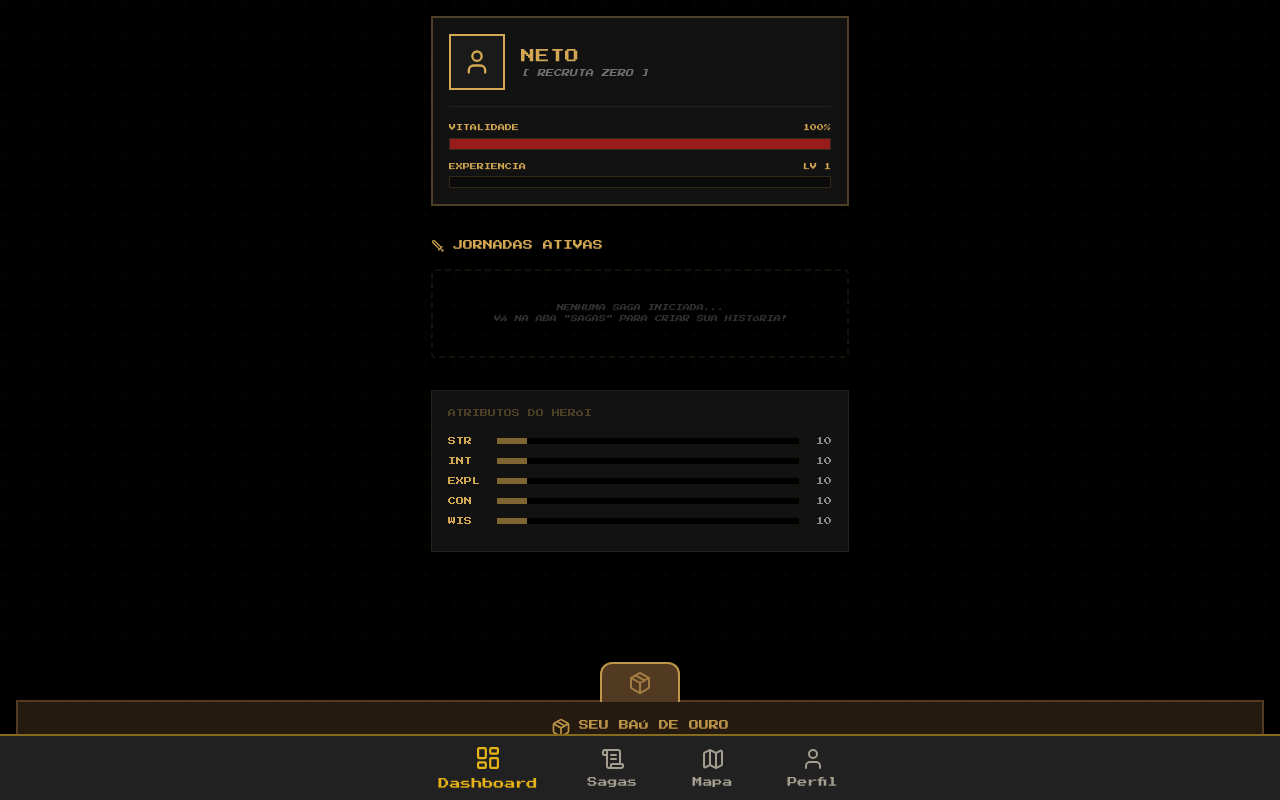
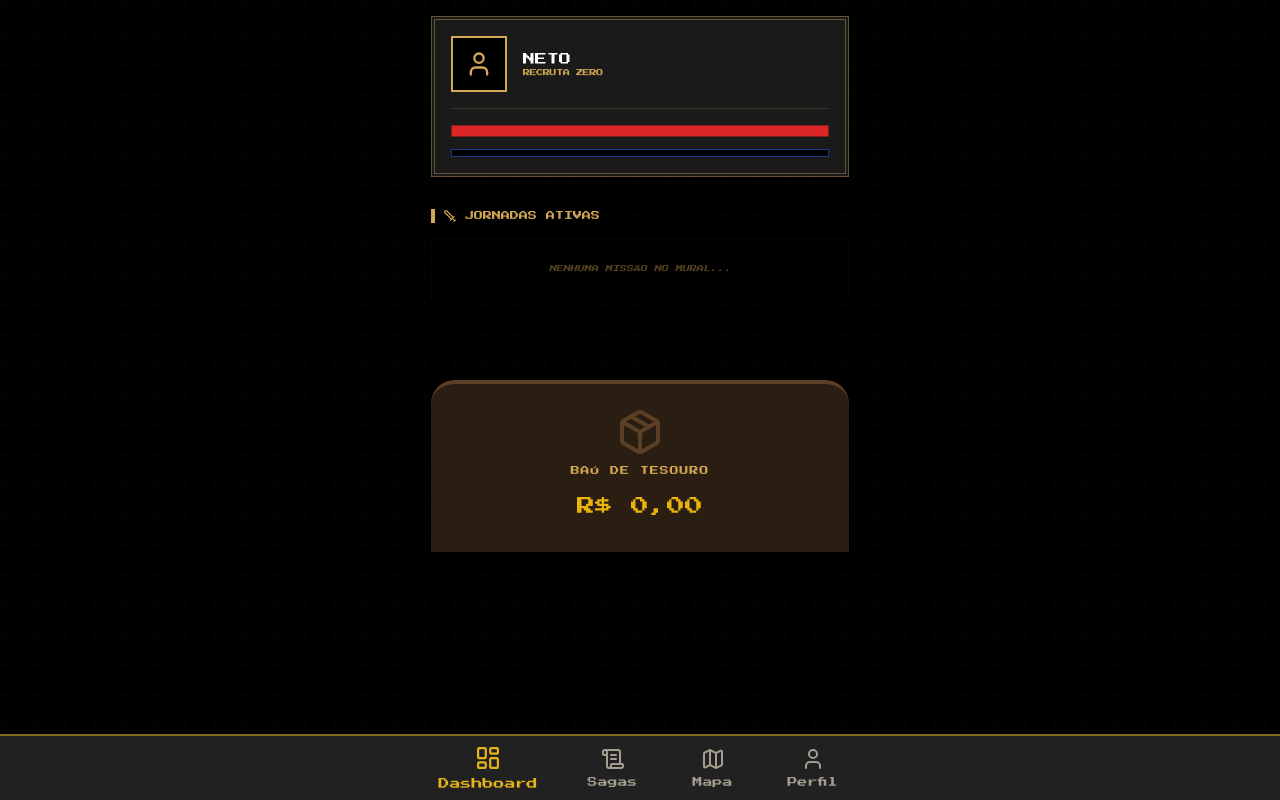
Before and after one commit to NetoPessoal-crypto/Life-RPG---Mestre-das-Sagas-MOCHA, a React (Vite) app: page / in a window 1280 px wide. Built offline with nearby package versions, Linux system fonts and the light colour scheme.

Commit message:
Update DashboardPage.tsx

```diff
--- a/src/react-app/pages/DashboardPage.tsx
+++ b/src/react-app/pages/DashboardPage.tsx
@@ -2,143 +2,112 @@ import { useState } from 'react';
 import AppShell from '@/react-app/components/AppShell';
 import { useGame, getPlayerTitle } from '@/react-app/context/GameContext';
 import { Button } from '@/react-app/components/ui/button';
-import { User, TrendingUp, TrendingDown, Sword, Package, PackageOpen, ChevronDown, ChevronUp } from 'lucide-react';
+import { User, Sword, Package, PackageOpen, TrendingUp, TrendingDown, ChevronUp, ChevronDown, CheckCircle2 } from 'lucide-react';
 
 export default function DashboardPage() {
-  const { state, updatePlayerName, addGold, removeGold } = useGame();
+  const { state, addGold, removeGold } = useGame();
   const [goldValue, setGoldValue] = useState('');
-  const [isChestOpen, setIsChestOpen] = useState(false); // Estado para abrir o baú
+  const [isChestOpen, setIsChestOpen] = useState(false);
 
   const hpPercent = (state.hp / state.maxHP) * 100;
   const xpPercent = (state.totalXP % 100);
 
   return (
     <AppShell>
-      <div className="p-4 space-y-8 pb-24 text-[#d4a853]">
+      <div className="p-4 space-y-8 pb-32 text-[#d4a853]">
 
-        {/* TOPO: PERFIL PIXEL ART */}
-        <div className="bg-[#121212] border-2 border-[#d4a853]/30 rounded-none p-4 shadow-[4px_4px_0px_0px_rgba(0,0,0,1)]">
-          <div className="flex items-center gap-4 border-b border-[#d4a853]/10 pb-4 mb-4">
-             <div className="w-14 h-14 bg-[#1a1a1a] border-2 border-[#d4a853] flex items-center justify-center">
+        {/* HEADER DO RECRUTA ZERO */}
+        <div className="bg-[#1a1a1a] border-4 border-double border-[#d4a853]/40 p-4 shadow-lg rounded-sm">
+          <div className="flex items-center gap-4 border-b border-[#d4a853]/20 pb-4 mb-4">
+             <div className="w-14 h-14 bg-black border-2 border-[#d4a853] flex items-center justify-center">
                 <User size={28} className="text-[#d4a853]" />
              </div>
              <div>
-                <h2 className="font-pixel text-[14px] uppercase tracking-wider">{state.playerName}</h2>
-                <p className="font-pixel text-[8px] text-white/40 italic">
-                  [ {getPlayerTitle(state.level)} ]
+                <h2 className="font-pixel text-[12px] uppercase text-white">{state.playerName}</h2>
+                <p className="font-pixel text-[7px] text-[#d4a853] tracking-tighter">
+                   {getPlayerTitle(state.level)}
                 </p>
              </div>
           </div>
 
-          {/* BARRAS ESTILO PDF */}
           <div className="space-y-3">
-            <div className="space-y-1">
-               <div className="flex justify-between font-pixel text-[7px]">
-                  <span>VITALIDADE</span>
-                  <span>{state.hp}%</span>
+            <div className="h-3 w-full bg-black border border-red-900 rounded-sm overflow-hidden">
+               <div className="h-full bg-red-600 shadow-[0_0_8px_rgba(220,38,38,0.5)]" style={{ width: `${hpPercent}%` }} />
             </div>
-               <div className="h-3 w-full bg-[#0a0a0a] border border-[#d4a853]/20">
-                  <div className="h-full bg-red-800 transition-all duration-1000" style={{ width: `${hpPercent}%` }} />
-               </div>
-            </div>
-
-            <div className="space-y-1">
-               <div className="flex justify-between font-pixel text-[7px]">
-                  <span>EXPERIENCIA</span>
-                  <span>LV {state.level}</span>
-               </div>
-               <div className="h-3 w-full bg-[#0a0a0a] border border-[#d4a853]/20">
-                  <div className="h-full bg-blue-800 transition-all duration-1000" style={{ width: `${xpPercent}%` }} />
-               </div>
+            <div className="h-2 w-full bg-black border border-blue-900 rounded-sm overflow-hidden">
+               <div className="h-full bg-blue-500 shadow-[0_0_8px_rgba(59,130,246,0.5)]" style={{ width: `${xpPercent}%` }} />
             </div>
           </div>
         </div>
 
-        {/* MISSÕES REAIS (Sincronizado com o que você cria) */}
+        {/* MISSÕES DO DIA */}
         <div className="space-y-4">
-          <h3 className="font-pixel text-[10px] flex items-center gap-2">
+          <h3 className="font-pixel text-[9px] flex items-center gap-2 border-l-4 border-[#d4a853] pl-2">
             <Sword size={14} /> JORNADAS ATIVAS
           </h3>
 
           {state.sagas.length === 0 ? (
-            <div className="border-2 border-dashed border-[#d4a853]/10 p-8 text-center rounded-lg">
-               <p className="font-pixel text-[7px] text-white/20 uppercase italic">
-                 Nenhuma saga iniciada...<br/>Vá na aba "Sagas" para criar sua história!
-               </p>
+            <div className="bg-black/40 border border-[#d4a853]/10 p-6 text-center italic opacity-40 font-pixel text-[7px]">
+              NENHUMA MISSÃO NO MURAL...
             </div>
           ) : (
-            <div className="space-y-2">
-               {/* Aqui vamos mapear as sagas reais quando conectarmos os arquivos */}
-               {state.sagas.slice(0, 3).map((saga) => (
-                 <div key={saga.id} className="bg-[#1a1a1a] border-l-4 border-[#d4a853] p-3 flex justify-between items-center">
-                    <span className="font-pixel text-[8px] uppercase">{saga.name}</span>
-                    <span className="font-pixel text-[6px] opacity-40">EM PROGRESSO</span>
+            <div className="space-y-3">
+              {state.sagas.map(s => (
+                <div key={s.id} className="bg-[#121212] border border-[#d4a853]/20 p-3 flex justify-between items-center rounded-sm">
+                  <div className="flex items-center gap-3">
+                    <CheckCircle2 size={16} className="text-[#d4a853]/30" />
+                    <span className="font-pixel text-[8px] text-white uppercase">{s.name}</span>
+                  </div>
+                  <span className="font-pixel text-[6px] text-[#d4a853]">EM PROGRESSO</span>
                 </div>
               ))}
             </div>
           )}
         </div>
 
-        {/* ATRIBUTOS (Fiel ao seu PDF) */}
-        <div className="bg-[#121212] p-4 border border-[#d4a853]/10">
-           <p className="font-pixel text-[8px] mb-4 opacity-30 uppercase">Atributos do Herói</p>
-           {[
-             { label: 'STR', val: state.attributes.STR },
-             { label: 'INT', val: state.attributes.INT },
-             { label: 'EXPL', val: state.attributes.EXPL },
-             { label: 'CON', val: state.attributes.CON },
-             { label: 'WIS', val: state.attributes.WIS }
-           ].map((attr) => (
-             <div key={attr.label} className="flex items-center gap-4 mb-2">
-               <span className="font-pixel text-[8px] w-8">{attr.label}</span>
-               <div className="h-2 flex-1 bg-black border border-[#d4a853]/10 relative overflow-hidden">
-                  <div className="h-full bg-[#d4a853]/60" style={{ width: `${attr.val}%` }} />
-               </div>
-               <span className="font-pixel text-[8px] text-white/50">{attr.val}</span>
-             </div>
-           ))}
-        </div>
-
-        {/* O COFRE INTERATIVO (BAÚ) */}
-        <div className="fixed bottom-20 left-4 right-4 z-50">
-           <div className={`bg-[#2a1e12] border-2 border-[#5c4026] p-4 shadow-[0_-10px_40px_rgba(0,0,0,0.8)] transition-all duration-500 transform ${isChestOpen ? 'translate-y-0 opacity-100' : 'translate-y-[80%] opacity-90'}`}>
-
-              {/* Gatilho para abrir/fechar */}
+        {/* BAÚ DE OURO (NO FINAL DA TELA) */}
+        <div className="pt-10">
+          <div className={`bg-[#2a1e12] border-t-4 border-[#5c4026] p-6 transition-all duration-500 ${isChestOpen ? 'rounded-lg shadow-2xl translate-y-0' : 'rounded-t-3xl translate-y-2'}`}>
+            <div className="flex flex-col items-center gap-2">
               <button
                 onClick={() => setIsChestOpen(!isChestOpen)}
-                className="absolute -top-10 left-1/2 -translate-x-1/2 bg-[#5c4026] w-20 h-10 border-2 border-b-0 border-[#d4a853] flex items-center justify-center rounded-t-xl"
+                className="hover:scale-110 transition-transform active:scale-95"
               >
-                {isChestOpen ? <ChevronDown className="animate-bounce" /> : <Package className="animate-pulse" />}
+                {isChestOpen ? (
+                  <PackageOpen size={48} className="text-yellow-500 animate-in zoom-in duration-300" />
+                ) : (
+                  <Package size={48} className="text-[#5c4026] hover:text-[#d4a853] transition-colors" />
+                )}
               </button>
 
-              <div className="text-center mb-4">
-                 <div className="flex justify-center gap-2 mb-1">
-                    {isChestOpen ? <PackageOpen size={20} /> : <Package size={20} />}
-                    <h3 className="font-pixel text-[10px] uppercase">Seu Baú de Ouro</h3>
-                 </div>
-                 <p className="font-pixel text-[16px] text-yellow-500">
+              <h4 className="font-pixel text-[9px] uppercase tracking-widest text-[#d4a853]">
+                {isChestOpen ? 'BAÚ ABERTO' : 'BAÚ DE TESOURO'}
+              </h4>
+
+              <p className="font-pixel text-[18px] text-yellow-500 my-2">
                 {state.attributes.GOLD.toLocaleString('pt-BR', { style: 'currency', currency: 'BRL' })}
               </p>
-              </div>
 
               {isChestOpen && (
-                <div className="flex gap-2 animate-in fade-in slide-in-from-bottom-2">
+                <div className="w-full space-y-4 animate-in fade-in slide-in-from-top-4 duration-500">
                   <input
                     type="number" value={goldValue} onChange={(e) => setGoldValue(e.target.value)}
-                    placeholder="VALOR..."
-                    className="flex-1 bg-black border border-[#5c4026] p-2 text-white font-pixel text-[10px] outline-none"
+                    placeholder="DIGITE O VALOR..."
+                    className="w-full bg-black/60 border border-[#d4a853]/20 p-3 text-white font-pixel text-[10px] outline-none rounded-sm text-center"
                   />
-                  <Button onClick={() => { addGold(Number(goldValue)); setGoldValue(''); }} className="bg-green-900/60 border border-green-500/50 h-10 px-4">
-                    <TrendingUp size={16} />
+                  <div className="flex gap-2">
+                    <Button onClick={() => { addGold(Number(goldValue)); setGoldValue(''); }} className="flex-1 bg-green-900/40 border border-green-500/50 hover:bg-green-800 h-12">
+                      <TrendingUp size={18} />
                     </Button>
-                  <Button onClick={() => { removeGold(Number(goldValue)); setGoldValue(''); }} className="bg-red-900/60 border border-red-500/50 h-10 px-4">
-                    <TrendingDown size={16} />
+                    <Button onClick={() => { removeGold(Number(goldValue)); setGoldValue(''); }} className="flex-1 bg-red-900/40 border border-red-500/50 hover:bg-red-800 h-12">
+                      <TrendingDown size={18} />
                     </Button>
+                  </div>
                 </div>
               )}
             </div>
           </div>
-
+        </div>
       </div>
     </AppShell>
   );
```
Lines whose indentation alone changed are shown as unchanged.
